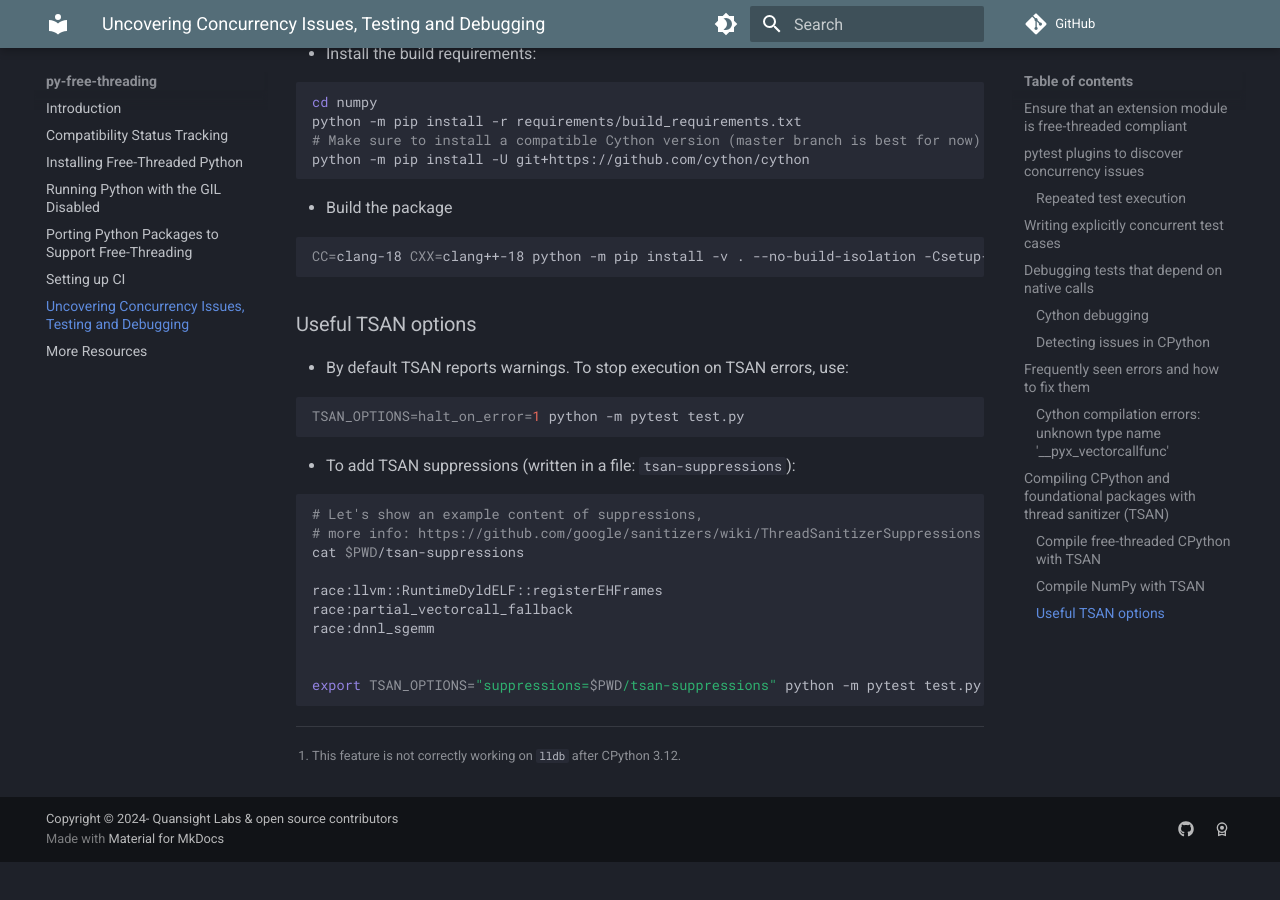
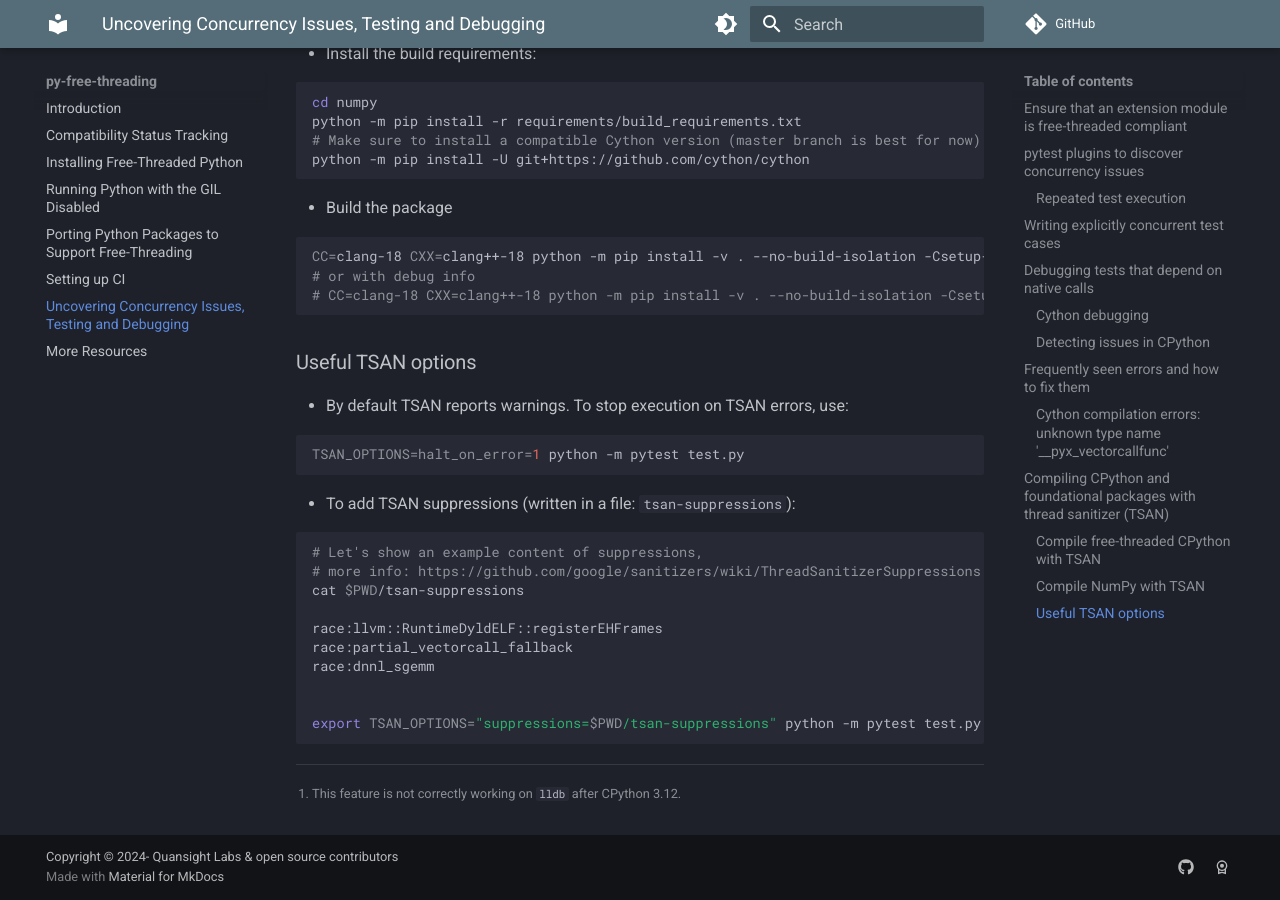
Before and after one commit to Quansight-Labs/free-threaded-compatibility, an MkDocs documentation site: the page built from docs/debugging.md, in a window 1280 px wide and 900 px high, scrolled down 5463 px. Built offline with MkDocs 1.6.1 and Material for MkDocs 9.7.7, drawn with Linux system fonts in a browser that asks for light colours; comment, search, counter and statistics services are not loaded; before the commit the page ends 6325 px from its top, so only the background shows below that.

Commit message:
Update debugging.md
Added debug info option when building numpy

````diff
--- a/docs/debugging.md
+++ b/docs/debugging.md
@@ -352,7 +352,10 @@ python -m pip install -U git+https://github.com/cython/cython
 
 ```bash
 CC=clang-18 CXX=clang++-18 python -m pip install -v . --no-build-isolation -Csetup-args=-Db_sanitize=thread
+# or with debug info
+# CC=clang-18 CXX=clang++-18 python -m pip install -v . --no-build-isolation -Csetup-args=-Db_sanitize=thread -C'setup-args=-Dbuildtype=debugoptimized'
 ```
+
 
 ### Useful TSAN options
 
````
